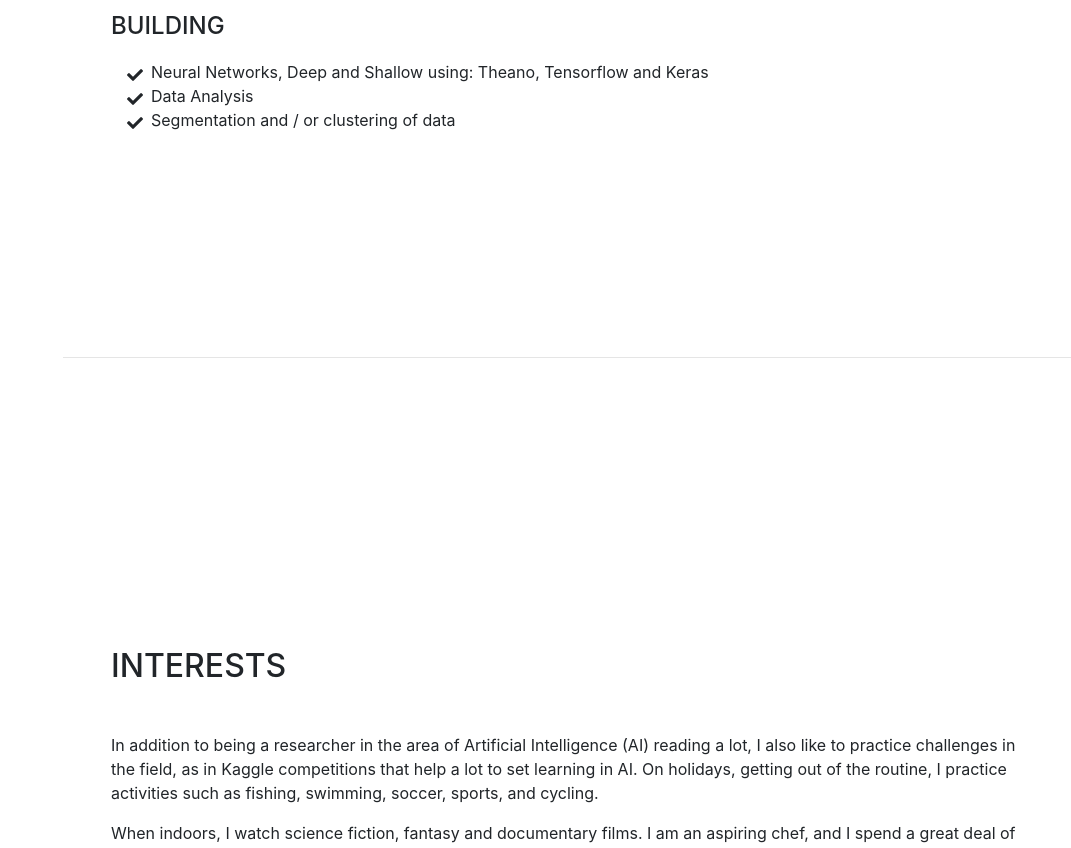
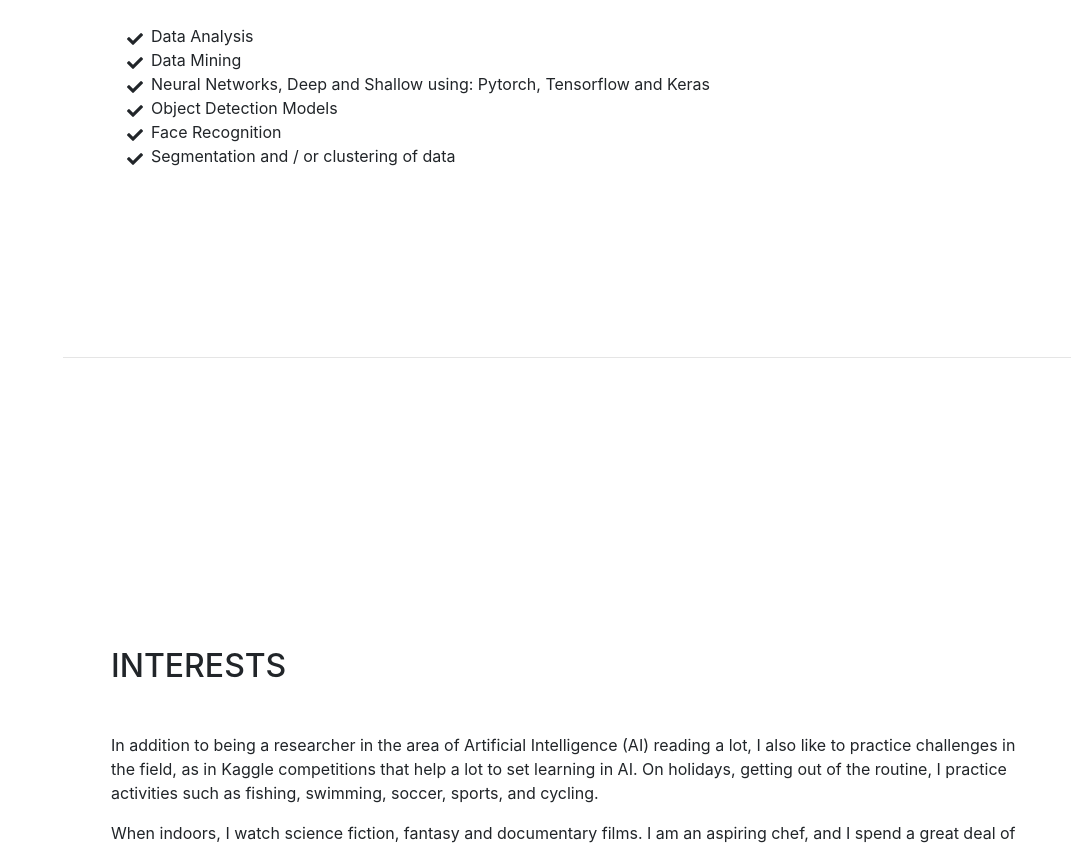
Before and after one commit to Marcos001/Marcos001.github.io, a website with bundled scripts: page index.html in a window 1280 px wide. Shown: the part 3229-4077 px from the top of the page, without its empty margins (209-1280 px from the left). Built offline with nearby package versions, Linux system fonts and the light colour scheme; a web font is replaced by a local one.

Commit message:
update skils

```diff
--- a/index.html
+++ b/index.html
@@ -302,21 +302,39 @@
             </li>
 
             <li class="list-inline-item">
-              <i class="fab fa-pytorch"></i>
+              <i class="fab fa-sql"></i>
             </li>
 
           </ul>
 
           <div class="subheading mb-3">Building</div>
           <ul class="fa-ul mb-0">
-            <li>
-              <i class="fa-li fa fa-check"></i>
-              Neural Networks, Deep and Shallow using: Theano, Tensorflow and Keras
-            </li>
+
             <li>
               <i class="fa-li fa fa-check"></i>
               Data Analysis
             </li>
+
+            <li>
+              <i class="fa-li fa fa-check"></i>
+              Data Mining
+            </li>
+
+            <li>
+              <i class="fa-li fa fa-check"></i>
+              Neural Networks, Deep and Shallow using: Pytorch, Tensorflow and Keras
+            </li>
+
+            <li>
+              <i class="fa-li fa fa-check"></i>
+              Object Detection Models
+            </li>
+
+            <li>
+              <i class="fa-li fa fa-check"></i>
+              Face Recognition
+            </li>
+
             <li>
               <i class="fa-li fa fa-check"></i>
               Segmentation and / or clustering of data
```
